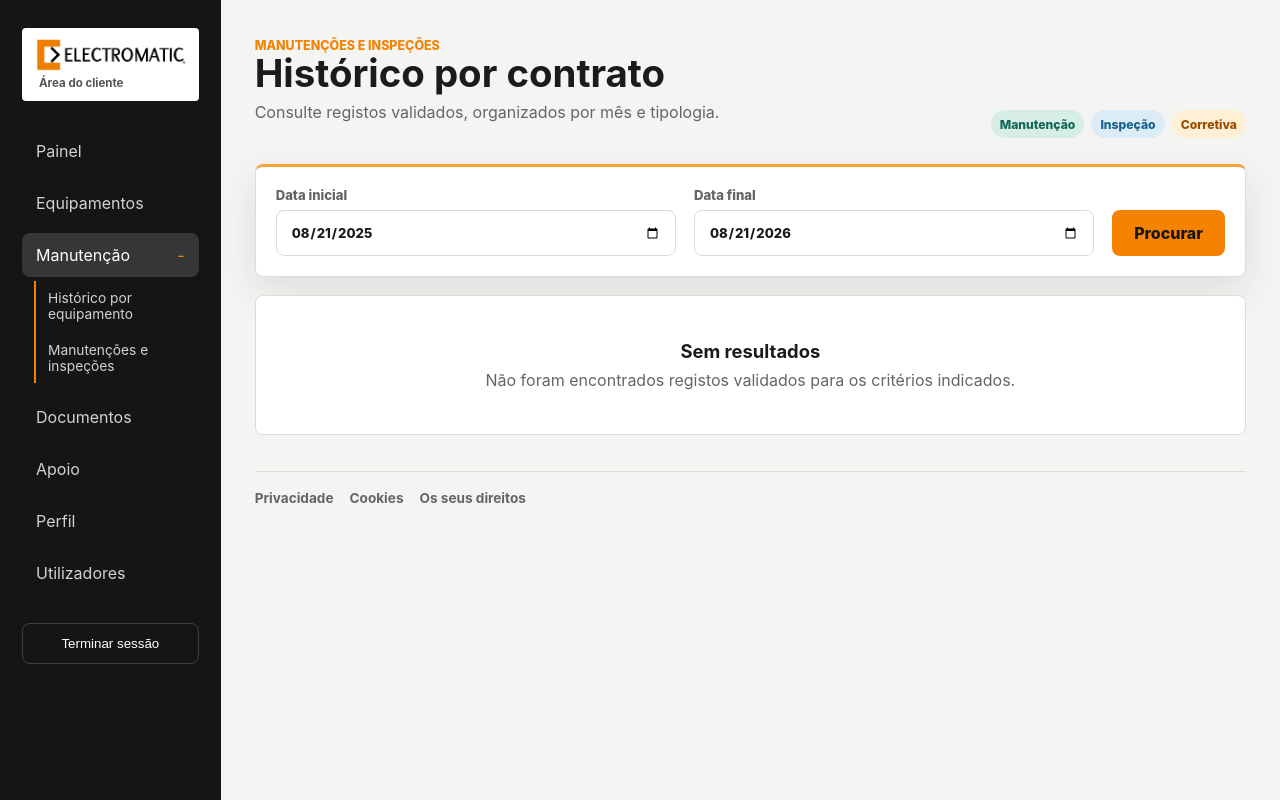
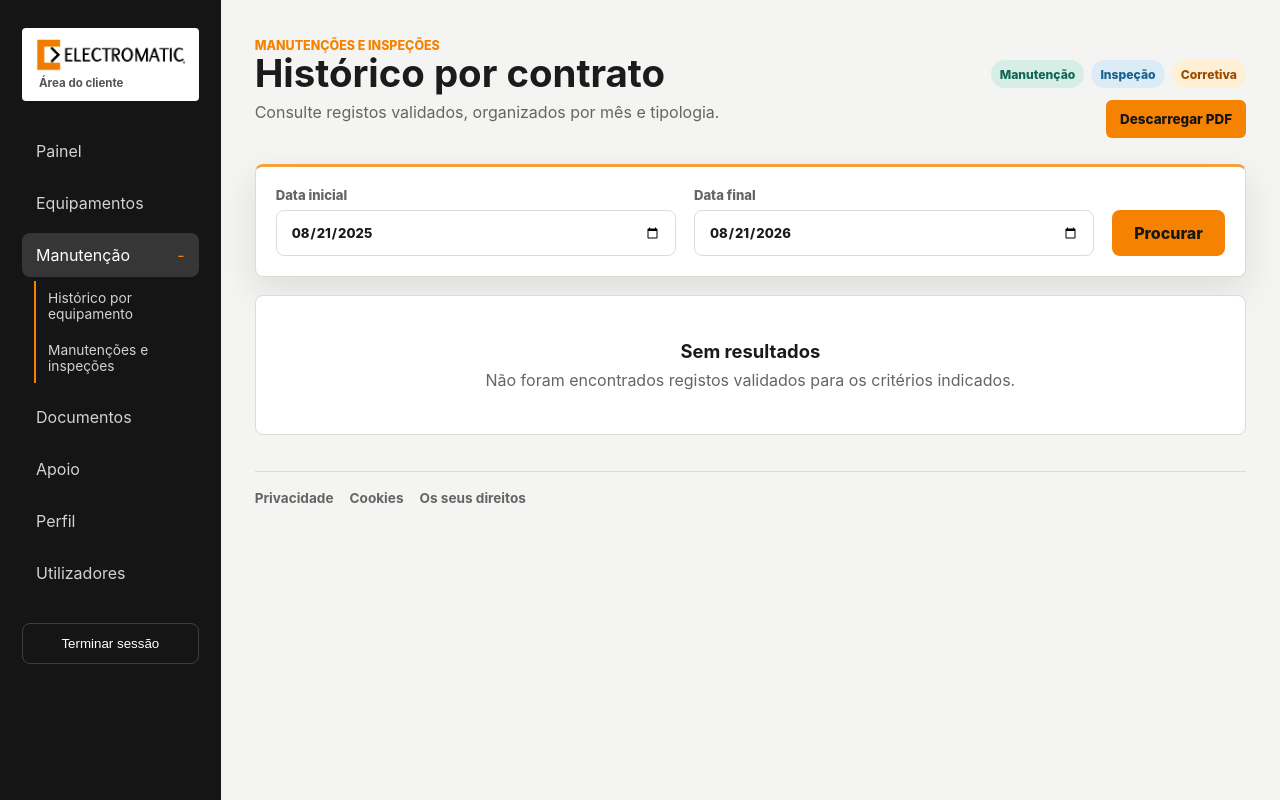
Before and after one commit to temoteotembeelectromatic/areacliente, a Flask app: page /checklists in a window 1280 px wide. Run offline with Flask 3, Linux system fonts and the light colour scheme; the visitor is signed in with stand-in values (Sample User, id 1); parts of the project's set-up code (start-up, migrations or seed data) failed here and were passed over; some libraries are stand-ins or nearby versions.

Commit message:
Export validated maintenance reports to PDF

```diff
--- a/app.py
+++ b/app.py
@@ -6,13 +6,20 @@ from collections import defaultdict, deque
 from datetime import date, timedelta
 from io import BytesIO
 from functools import wraps
+from urllib.parse import urlparse
+from urllib.request import Request, urlopen
+from xml.sax.saxutils import escape
 
 import psycopg2
 from psycopg2.extras import RealDictCursor
 from flask import Flask, abort, flash, jsonify, redirect, render_template, request, send_file, session, url_for
+from reportlab.lib import colors
 from reportlab.lib.pagesizes import A4
+from reportlab.lib.styles import ParagraphStyle
+from reportlab.lib.units import mm
 from reportlab.lib.utils import ImageReader
 from reportlab.pdfgen import canvas
+from reportlab.platypus import Image, PageBreak, Paragraph, SimpleDocTemplate, Spacer, Table, TableStyle
 from werkzeug.middleware.proxy_fix import ProxyFix
 from werkzeug.security import check_password_hash, generate_password_hash
 
@@ -834,6 +841,210 @@ def pdf_response(filename, items):
     pdf.save()
     output.seek(0)
     return send_file(output, mimetype="application/pdf", as_attachment=True, download_name=filename)
+
+
+def pdf_text(value):
+    return escape(str(value or "-")).replace("\n", "<br/>")
+
+
+def pdf_photo(url, caption):
+    parsed_url = urlparse(str(url or ""))
+    if parsed_url.scheme not in {"http", "https"}:
+        return None
+    try:
+        photo_request = Request(str(url), headers={"User-Agent": "Electromatic-AreaCliente/1.0"})
+        with urlopen(photo_request, timeout=6) as response:
+            content_length = int(response.headers.get("Content-Length", "0") or 0)
+            if content_length > 8 * 1024 * 1024:
+                return None
+            photo_data = response.read(8 * 1024 * 1024 + 1)
+        if len(photo_data) > 8 * 1024 * 1024:
+            return None
+        image = Image(BytesIO(photo_data))
+        image._restrictSize(82 * mm, 62 * mm)
+        return [image, Spacer(1, 2 * mm), Paragraph(pdf_text(caption), PDF_STYLES["photo_caption"])]
+    except Exception:
+        app.logger.warning("Não foi possível incluir uma fotografia no PDF")
+        return None
+
+
+def checklist_pdf_header(pdf_canvas, document):
+    page_width, page_height = A4
+    pdf_canvas.saveState()
+    pdf_canvas.setFillColor(colors.HexColor("#171717"))
+    pdf_canvas.rect(0, page_height - 22 * mm, page_width, 22 * mm, fill=1, stroke=0)
+    pdf_canvas.setFillColor(colors.HexColor("#f58200"))
+    pdf_canvas.rect(0, page_height - 22 * mm, 7 * mm, 22 * mm, fill=1, stroke=0)
+    pdf_canvas.setFillColor(colors.white)
+    pdf_canvas.setFont("Helvetica-Bold", 9)
+    pdf_canvas.drawString(12 * mm, page_height - 13 * mm, "ELECTROMATIC")
+    pdf_canvas.setFont("Helvetica", 8)
+    pdf_canvas.drawRightString(page_width - 12 * mm, page_height - 13 * mm, "Área de cliente | Manutenções e inspeções")
+    pdf_canvas.setStrokeColor(colors.HexColor("#dedbd5"))
+    pdf_canvas.line(12 * mm, 12 * mm, page_width - 12 * mm, 12 * mm)
+    pdf_canvas.setFillColor(colors.HexColor("#656565"))
+    pdf_canvas.setFont("Helvetica", 7)
+    pdf_canvas.drawString(12 * mm, 7 * mm, "Relatório gerado pela Área de Cliente Electromatic")
+    pdf_canvas.drawRightString(page_width - 12 * mm, 7 * mm, f"Página {document.page}")
+    pdf_canvas.restoreState()
+
+
+def checklist_pdf_response(rows, start_date, end_date, equipment_number):
+    output = BytesIO()
+    document = SimpleDocTemplate(
+        output,
+        pagesize=A4,
+        rightMargin=12 * mm,
+        leftMargin=12 * mm,
+        topMargin=30 * mm,
+        bottomMargin=18 * mm,
+        title="Manutenções e inspeções Electromatic",
+        author="Electromatic",
+    )
+    story = [
+        Paragraph("Manutenções e inspeções", PDF_STYLES["title"]),
+        Paragraph("Relatórios validados", PDF_STYLES["subtitle"]),
+        Spacer(1, 5 * mm),
+    ]
+    scope_label = f"Equipamento #{equipment_number}" if equipment_number else "Todos os equipamentos autorizados"
+    summary = Table(
+        [["Período", "Registos validados", "Âmbito"], [f"{start_date} a {end_date}", str(len(rows)), scope_label]],
+        colWidths=[48 * mm, 38 * mm, 90 * mm],
+    )
+    summary.setStyle(TableStyle([
+        ("BACKGROUND", (0, 0), (-1, 0), colors.HexColor("#f0ede9")),
+        ("TEXTCOLOR", (0, 0), (-1, 0), colors.HexColor("#4a4a4a")),
+        ("FONTNAME", (0, 0), (-1, 0), "Helvetica-Bold"),
+        ("FONTNAME", (0, 1), (-1, -1), "Helvetica-Bold"),
+        ("FONTSIZE", (0, 0), (-1, -1), 8),
+        ("GRID", (0, 0), (-1, -1), 0.35, colors.HexColor("#dedbd5")),
+        ("VALIGN", (0, 0), (-1, -1), "MIDDLE"),
+        ("TOPPADDING", (0, 0), (-1, -1), 7),
+        ("BOTTOMPADDING", (0, 0), (-1, -1), 7),
+        ("LEFTPADDING", (0, 0), (-1, -1), 8),
+    ]))
+    story.extend([summary, Spacer(1, 7 * mm)])
+
+    details = [maintenance_detail(row["id"]) for row in rows]
+    details = [detail for detail in details if detail]
+    if not details:
+        story.append(Paragraph("Não existem relatórios validados para o período selecionado.", PDF_STYLES["body"]))
+
+    for index, detail in enumerate(details):
+        if index:
+            story.append(PageBreak())
+        equipment_name = detail.get("tipo_equipamento") or "Equipamento"
+        detail_equipment_number = detail.get("numero_equipamento") or "-"
+        contract_number = detail.get("numero_contrato") or "-"
+        title = Table(
+            [["", Paragraph(f"<b>{pdf_text(equipment_name)} #{pdf_text(detail_equipment_number)}</b><br/><font size='7'>Contrato {pdf_text(contract_number)}</font>", PDF_STYLES["report_header"]) ]],
+            colWidths=[7 * mm, 169 * mm],
+        )
+        title.setStyle(TableStyle([
+            ("BACKGROUND", (0, 0), (0, 0), colors.HexColor("#f58200")),
+            ("BACKGROUND", (1, 0), (1, 0), colors.HexColor("#171717")),
+            ("VALIGN", (0, 0), (-1, -1), "MIDDLE"),
+            ("TOPPADDING", (0, 0), (-1, -1), 7),
+            ("BOTTOMPADDING", (0, 0), (-1, -1), 7),
+            ("LEFTPADDING", (1, 0), (1, 0), 8),
+        ]))
+        story.extend([title, Spacer(1, 4 * mm)])
+
+        detail_table = Table([
+            ["Data", "Contrato", "Tipo de equipamento", "Técnico(s)"],
+            [pdf_text(detail.get("data_checklist")), pdf_text(contract_number), pdf_text(equipment_name), pdf_text(detail.get("tecnicos") or detail.get("criado_por_nome"))],
+            ["Posição", "Estado", "Cliente", "Criado em"],
+            [pdf_text(detail.get("posicao")), pdf_text(detail.get("estado")), pdf_text(detail.get("numero_cliente")), pdf_text(detail.get("created_at"))],
+        ], colWidths=[44 * mm, 38 * mm, 47 * mm, 47 * mm])
+        detail_table.setStyle(TableStyle([
+            ("BACKGROUND", (0, 0), (-1, 0), colors.HexColor("#f0ede9")),
+            ("BACKGROUND", (0, 2), (-1, 2), colors.HexColor("#f0ede9")),
+            ("FONTNAME", (0, 0), (-1, -1), "Helvetica"),
+            ("FONTNAME", (0, 0), (-1, 0), "Helvetica-Bold"),
+            ("FONTNAME", (0, 2), (-1, 2), "Helvetica-Bold"),
+            ("FONTSIZE", (0, 0), (-1, -1), 7),
+            ("GRID", (0, 0), (-1, -1), 0.35, colors.HexColor("#dedbd5")),
+            ("VALIGN", (0, 0), (-1, -1), "TOP"),
+            ("TOPPADDING", (0, 0), (-1, -1), 5),
+            ("BOTTOMPADDING", (0, 0), (-1, -1), 5),
+            ("LEFTPADDING", (0, 0), (-1, -1), 6),
+        ]))
+        story.extend([detail_table, Spacer(1, 5 * mm)])
+
+        responses = detail.get("respostas") if isinstance(detail.get("respostas"), dict) else {}
+        for section in responses.get("secoes") or []:
+            story.append(Paragraph(pdf_text(section.get("titulo") or "Checklist"), PDF_STYLES["section"]))
+            question_rows = [[Paragraph("Pergunta", PDF_STYLES["table_head"]), Paragraph("Resposta", PDF_STYLES["table_head"])]]
+            for question in section.get("perguntas") or []:
+                question_title = question.get("pergunta") or question.get("codigo") or "Pergunta"
+                description = question.get("descricao")
+                question_copy = f"<b>{pdf_text(question_title)}</b>"
+                if description:
+                    question_copy += f"<br/><font size='6'>{pdf_text(description)}</font>"
+                question_rows.append([
+                    Paragraph(question_copy, PDF_STYLES["table_body"]),
+                    Paragraph(pdf_text(question.get("resposta")), PDF_STYLES["table_body"]),
+                ])
+            if len(question_rows) > 1:
+                checklist_table = Table(question_rows, colWidths=[138 * mm, 38 * mm], repeatRows=1)
+                checklist_table.setStyle(TableStyle([
+                    ("BACKGROUND", (0, 0), (-1, 0), colors.HexColor("#171717")),
+                    ("TEXTCOLOR", (0, 0), (-1, 0), colors.white),
+                    ("GRID", (0, 0), (-1, -1), 0.3, colors.HexColor("#dedbd5")),
+                    ("VALIGN", (0, 0), (-1, -1), "TOP"),
+                    ("TOPPADDING", (0, 0), (-1, -1), 5),
+                    ("BOTTOMPADDING", (0, 0), (-1, -1), 5),
+                    ("LEFTPADDING", (0, 0), (-1, -1), 6),
+                    ("RIGHTPADDING", (0, 0), (-1, -1), 6),
+                ]))
+                story.extend([checklist_table, Spacer(1, 5 * mm)])
+
+        for label, value in (("Trabalhos realizados", detail.get("work_done")), ("Comentários", detail.get("comentarios"))):
+            if value:
+                story.extend([
+                    Paragraph(label, PDF_STYLES["section"]),
+                    Paragraph(pdf_text(value), PDF_STYLES["body"]),
+                    Spacer(1, 4 * mm),
+                ])
+
+        photo_cells = [pdf_photo(photo.get("file_url"), photo.get("file_name")) for photo in detail.get("photos") or []]
+        photo_cells = [cell for cell in photo_cells if cell]
+        if photo_cells:
+            story.append(Paragraph("Fotografias", PDF_STYLES["section"]))
+            photo_rows = [photo_cells[position:position + 2] for position in range(0, len(photo_cells), 2)]
+            if photo_rows and len(photo_rows[-1]) == 1:
+                photo_rows[-1].append("")
+            photos_table = Table(photo_rows, colWidths=[88 * mm, 88 * mm])
+            photos_table.setStyle(TableStyle([
+                ("VALIGN", (0, 0), (-1, -1), "TOP"),
+                ("LEFTPADDING", (0, 0), (-1, -1), 0),
+                ("RIGHTPADDING", (0, 0), (-1, -1), 4),
+                ("TOPPADDING", (0, 0), (-1, -1), 4),
+                ("BOTTOMPADDING", (0, 0), (-1, -1), 4),
+            ]))
+            story.append(photos_table)
+
+    document.build(story, onFirstPage=checklist_pdf_header, onLaterPages=checklist_pdf_header)
+    output.seek(0)
+    suffix = f"-{equipment_number}" if equipment_number else ""
+    return send_file(
+        output,
+        mimetype="application/pdf",
+        as_attachment=True,
+        download_name=f"manutencoes{suffix}-{start_date}-{end_date}.pdf",
+    )
+
+
+PDF_STYLES = {
+    "title": ParagraphStyle("PdfTitle", fontName="Helvetica-Bold", fontSize=19, leading=23, textColor=colors.HexColor("#171717")),
+    "subtitle": ParagraphStyle("PdfSubtitle", fontName="Helvetica", fontSize=9, leading=12, textColor=colors.HexColor("#656565")),
+    "report_header": ParagraphStyle("PdfReportHeader", fontName="Helvetica", fontSize=10, leading=13, textColor=colors.white),
+    "section": ParagraphStyle("PdfSection", fontName="Helvetica-Bold", fontSize=10, leading=13, textColor=colors.HexColor("#171717"), spaceBefore=2 * mm, spaceAfter=2 * mm),
+    "table_head": ParagraphStyle("PdfTableHead", fontName="Helvetica-Bold", fontSize=7, leading=9, textColor=colors.white),
+    "table_body": ParagraphStyle("PdfTableBody", fontName="Helvetica", fontSize=7, leading=9, textColor=colors.HexColor("#171717")),
+    "body": ParagraphStyle("PdfBody", fontName="Helvetica", fontSize=8, leading=11, textColor=colors.HexColor("#171717")),
+    "photo_caption": ParagraphStyle("PdfPhotoCaption", fontName="Helvetica", fontSize=6, leading=8, textColor=colors.HexColor("#656565")),
+}
 
 
 def get_equipment_filters():
@@ -1406,7 +1617,7 @@ def maintenance_by_month(rows):
     return [groups[key] for key in sorted(groups, reverse=True)]
 
 
-def validated_checklists(contract, start_date, end_date, equipment_number=""):
+def validated_checklists(contract, start_date, end_date, equipment_number="", limit=100):
     if not DATABASE_URL_2 or not start_date or not end_date:
         return [], None
     connection = None
@@ -1442,6 +1653,10 @@ def validated_checklists(contract, start_date, end_date, equipment_number=""):
               )
             """
             params.append(allowed_numbers)
+        limit_clause = ""
+        if limit:
+            limit_clause = "LIMIT %s"
+            params.append(int(limit))
         cursor.execute(
             f"""
             SELECT c.id, c.tipo_checklist, c.data_checklist, c.numero_contrato,
@@ -1465,7 +1680,7 @@ def validated_checklists(contract, start_date, end_date, equipment_number=""):
               )
               {scope_clause}
             ORDER BY c.data_checklist DESC NULLS LAST, c.id DESC
-            LIMIT 100
+            {limit_clause}
             """,
             params,
         )
@@ -1707,6 +1922,25 @@ def checklists():
     )
 
 
+@app.route("/checklists/pdf")
+@login_required
+def checklists_pdf():
+    start_date = request.args.get("data_inicio", "").strip()[:10]
+    end_date = request.args.get("data_fim", "").strip()[:10]
+    selected_equipment = request.args.get("equipamento", "").strip()[:100]
+    today = date.today()
+    if not start_date:
+        start_date = (today - timedelta(days=365)).isoformat()
+    if not end_date:
+        end_date = today.isoformat()
+    rows, error = validated_checklists(
+        "", start_date, end_date, selected_equipment, limit=None
+    )
+    if error:
+        abort(503)
+    return checklist_pdf_response(rows, start_date, end_date, selected_equipment)
+
+
 @app.route("/documentos")
 @login_required
 def documentos():
--- a/static/styles.css
+++ b/static/styles.css
@@ -2019,6 +2019,29 @@ textarea:focus {
   border-top-color: var(--electric);
 }
 
+.maintenance-overview-actions {
+  display: grid;
+  justify-items: end;
+  gap: 12px;
+}
+
+.pdf-download {
+  display: inline-flex;
+  align-items: center;
+  justify-content: center;
+  min-height: 38px;
+  padding: 8px 14px;
+  border-radius: 6px;
+  background: var(--brand);
+  color: #151515;
+  font-size: 0.84rem;
+  font-weight: 800;
+}
+
+.pdf-download:hover {
+  background: var(--electric);
+}
+
 .maintenance-months {
   display: grid;
   gap: 18px;
@@ -2287,6 +2310,10 @@ textarea:focus {
     flex-direction: column;
   }
 
+  .maintenance-overview-actions {
+    justify-items: start;
+  }
+
   .maintenance-legend {
     justify-content: flex-start;
   }
--- a/templates/checklists.html
+++ b/templates/checklists.html
@@ -7,10 +7,13 @@
       <h1>{% if selected_equipment %}Manutenções do equipamento #{{ selected_equipment }}{% else %}Histórico por contrato{% endif %}</h1>
       <p>Consulte registos validados, organizados por mês e tipologia.</p>
     </div>
-    <div class="maintenance-legend" aria-label="Legenda de tipologias">
-      <span class="maintenance-pill maintenance-pill-maintenance">Manutenção</span>
-      <span class="maintenance-pill maintenance-pill-inspection">Inspeção</span>
-      <span class="maintenance-pill maintenance-pill-corrective">Corretiva</span>
+    <div class="maintenance-overview-actions">
+      <div class="maintenance-legend" aria-label="Legenda de tipologias">
+        <span class="maintenance-pill maintenance-pill-maintenance">Manutenção</span>
+        <span class="maintenance-pill maintenance-pill-inspection">Inspeção</span>
+        <span class="maintenance-pill maintenance-pill-corrective">Corretiva</span>
+      </div>
+      <a class="pdf-download" href="{{ url_for('checklists_pdf', data_inicio=start_date, data_fim=end_date, equipamento=selected_equipment) }}">Descarregar PDF</a>
     </div>
   </header>
 
```
Also changed, not shown: test_app.py (+7 -2 lines).
